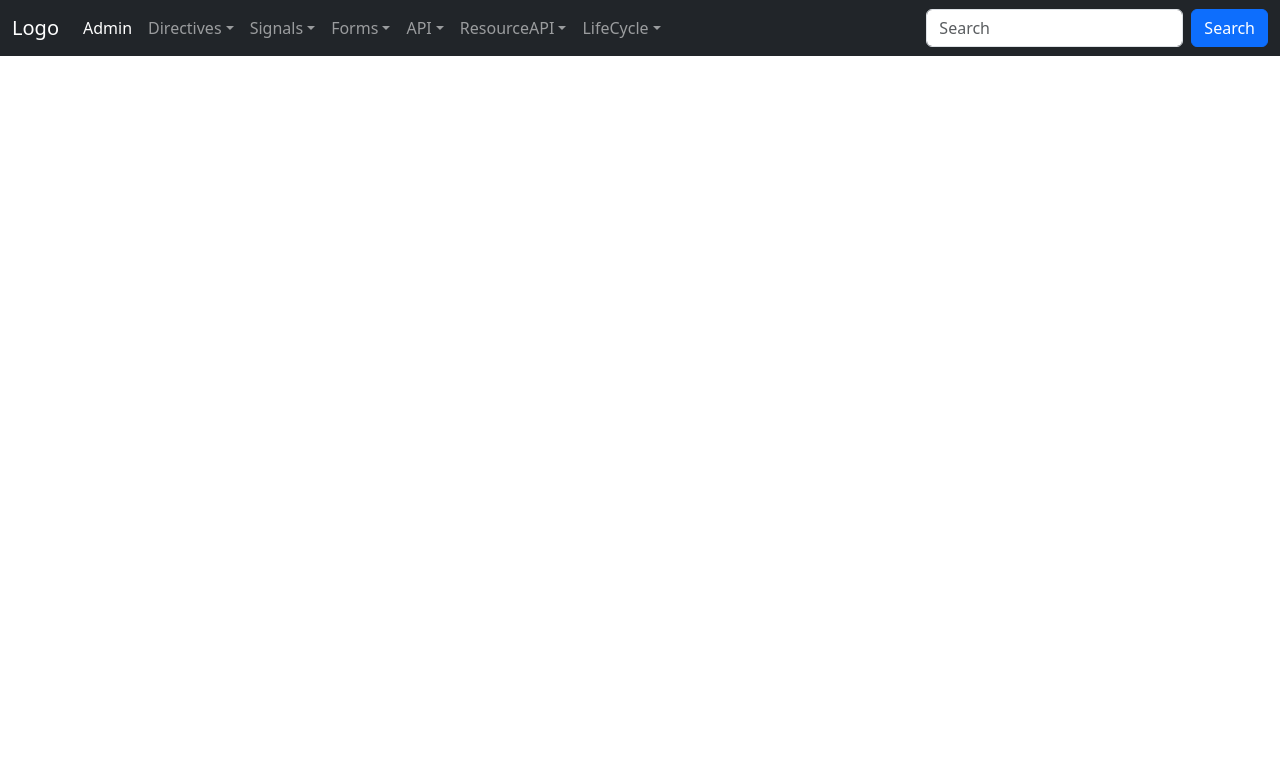
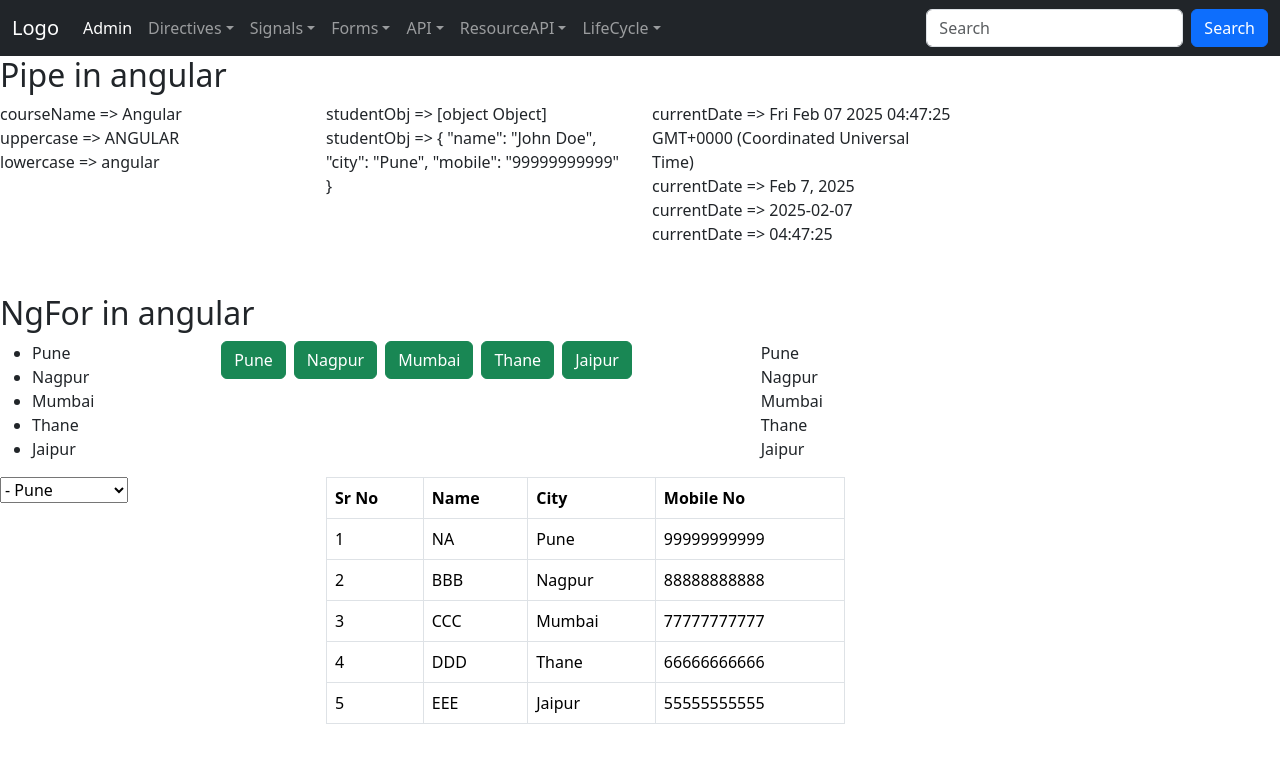
Before and after one commit to khushibansal13/Angular-Prac, an Angular app in the folder AngularTutorial/: page /ng-for in a window 1280 px wide. Before the commit this address led to /. Shown: the top 762 px of the page. Built offline with nearby package versions, Linux system fonts and the light colour scheme.

Commit message:
Pipes in Angular

```diff
--- a/AngularTutorial/src/app/app.component.html
+++ b/AngularTutorial/src/app/app.component.html
@@ -16,6 +16,8 @@
             <li><a class="dropdown-item" [routerLink]="'dataBinding'">Data-Binding</a></li>
             <li><a class="dropdown-item" routerLink="ng-class">NgClass</a></li>
             <li><a class="dropdown-item" routerLink="control-flow">ControlFlow</a></li>
+            <li><a class="dropdown-item" routerLink="ng-if">NgIf</a></li>
+            <li><a class="dropdown-item" routerLink="ng-for">NgFor</a></li>
           </ul>
         </li>
         <!-- Signals Dropdown -->
--- a/AngularTutorial/src/app/components/ng-for/ng-for.component.html
+++ b/AngularTutorial/src/app/components/ng-for/ng-for.component.html
@@ -1,4 +1,27 @@
 <div class="row">
+  <h2>Pipe in angular</h2>
+  <div class="col-3">
+    courseName => {{courseName}}
+    <br>
+    uppercase => {{courseName | uppercase}} <br>
+    lowercase => {{courseName | lowercase}}
+  </div>
+  <div class="col-3">
+    studentObj => {{studentObj}}
+    <br>
+    studentObj => {{studentObj | json}}
+  </div>
+  <div class="col-3">
+    currentDate => {{currentDate}} <br>
+    currentDate => {{currentDate | date}} <br>
+    currentDate => {{currentDate | date:'yyyy-MM-dd'}} <br>
+    currentDate => {{currentDate | date:'hh:mm:ss'}} <br>
+  </div>
+
+</div>
+
+<div class="row pt-5">
+  <h2>NgFor in angular</h2>
   <div class="col-2">
     <ul>
       <li *ngFor="let city of cityList">
@@ -38,7 +61,7 @@
       <tbody>
         <tr *ngFor="let employee of employeeArray; let srno = index">
           <td>{{srno + 1}}</td>
-          <td>{{employee.name}}</td>
+          <td>{{employee.name | na}}</td>
           <td>{{employee.city}}</td>
           <td>{{employee.contactNo}}</td>
         </tr>
--- a/AngularTutorial/src/app/components/ng-for/ng-for.component.ts
+++ b/AngularTutorial/src/app/components/ng-for/ng-for.component.ts
@@ -1,18 +1,27 @@
-import { NgFor } from '@angular/common';
+import { DatePipe, JsonPipe, LowerCasePipe, NgFor, UpperCasePipe } from '@angular/common';
 import { Component } from '@angular/core';
+import { NaPipe } from '../../pipes/na.pipe';
 
 @Component({
   selector: 'app-ng-for',
-  imports: [NgFor],
+  imports: [NgFor, UpperCasePipe,LowerCasePipe, JsonPipe,DatePipe, NaPipe],
   templateUrl: './ng-for.component.html',
   styleUrl: './ng-for.component.css'
 })
 export class NgForComponent {
 
+  courseName: string = "Angular";
+  studentObj: any = {
+    name: "John Doe",
+    city: "Pune",
+    mobile: "99999999999"
+  }
+  currentDate: Date = new Date();
+
   cityList: string[] = ["Pune", "Nagpur", "Mumbai", "Thane", "Jaipur"];
 
   employeeArray: any[] = [
-    { empID: 121, name: "AAA", city: "Pune", contactNo: "99999999999" },
+    { empID: 121, name: "", city: "Pune", contactNo: "99999999999" },
     { empID: 122, name: "BBB", city: "Nagpur", contactNo: "88888888888" },
     { empID: 123, name: "CCC", city: "Mumbai", contactNo: "77777777777" },
     { empID: 124, name: "DDD", city: "Thane", contactNo: "66666666666" },
--- /dev/null
+++ b/AngularTutorial/src/app/pipes/na.pipe.ts
@@ -0,0 +1,16 @@
+import { Pipe, PipeTransform } from '@angular/core';
+
+@Pipe({
+  name: 'na'
+})
+export class NaPipe implements PipeTransform {
+
+  transform(value: unknown): unknown {
+    if (value == "" || value === undefined || value === null)  {
+      return "NA";
+    }else {
+      return value;
+    }
+  }
+
+}
```
Also changed, not shown: AngularTutorial/src/app/app.routes.ts (+10 -0 lines), 1 other file (tests, documents, lock files or other folders).
